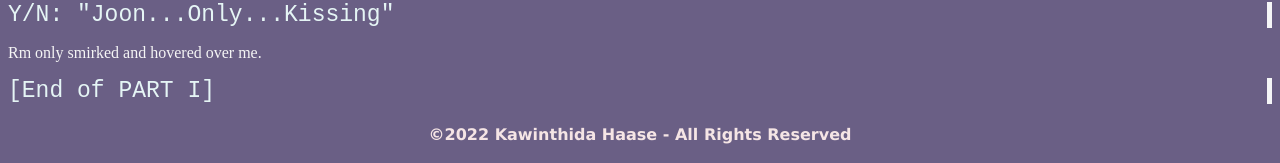
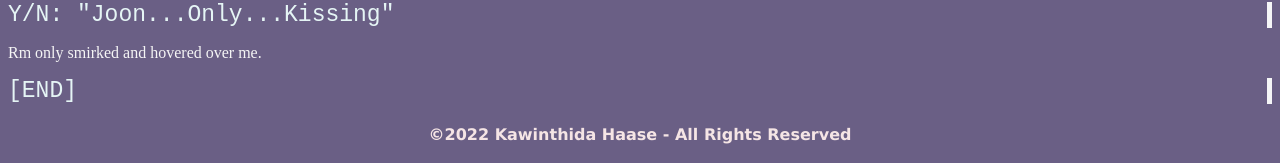
Before and after one commit to LocoBunny04/KO-FF, a plain HTML site: page Joon_problem.html in a window 1280 px wide. Shown: the part 2239-2402 px from the top of the page. Drawn offline with Linux system fonts and the light colour scheme.

Commit message:
joonProblem

```diff
--- a/Joon_problem.html
+++ b/Joon_problem.html
@@ -44,7 +44,7 @@
             <p>I got into the room, RM locked the door and steadily stalked towards me. He then slammed his lips against mine and began to slowly kiss me passionately - while his hand cupped the back of my neck.</p><p>His other hand snaked around my waist, pulling me closer.
                 His tongue danced with mine while I m*oned in between his kiss and his nip at my lower lip. He lifted me up without breaking the kiss and placed me onto the bed. I soon knew his utter motive and I broke the kiss.</p><h2>Y/N: "Joon...Only...Kissing"</h2>
                 <p>Rm only smirked and hovered over me.</p>
-            <h2><a href ="bts.html"style = "color: #e5f5f5">[End of PART I]</h2>
+            <h2><a href ="bts.html"style = "color: #e5f5f5">[END]</h2>
         </body>
         <!--<button type="button" onclick = "window.location.href='';"<a href="idol.js">Idol Boyfriend Felix</a></button>-->
 
```
